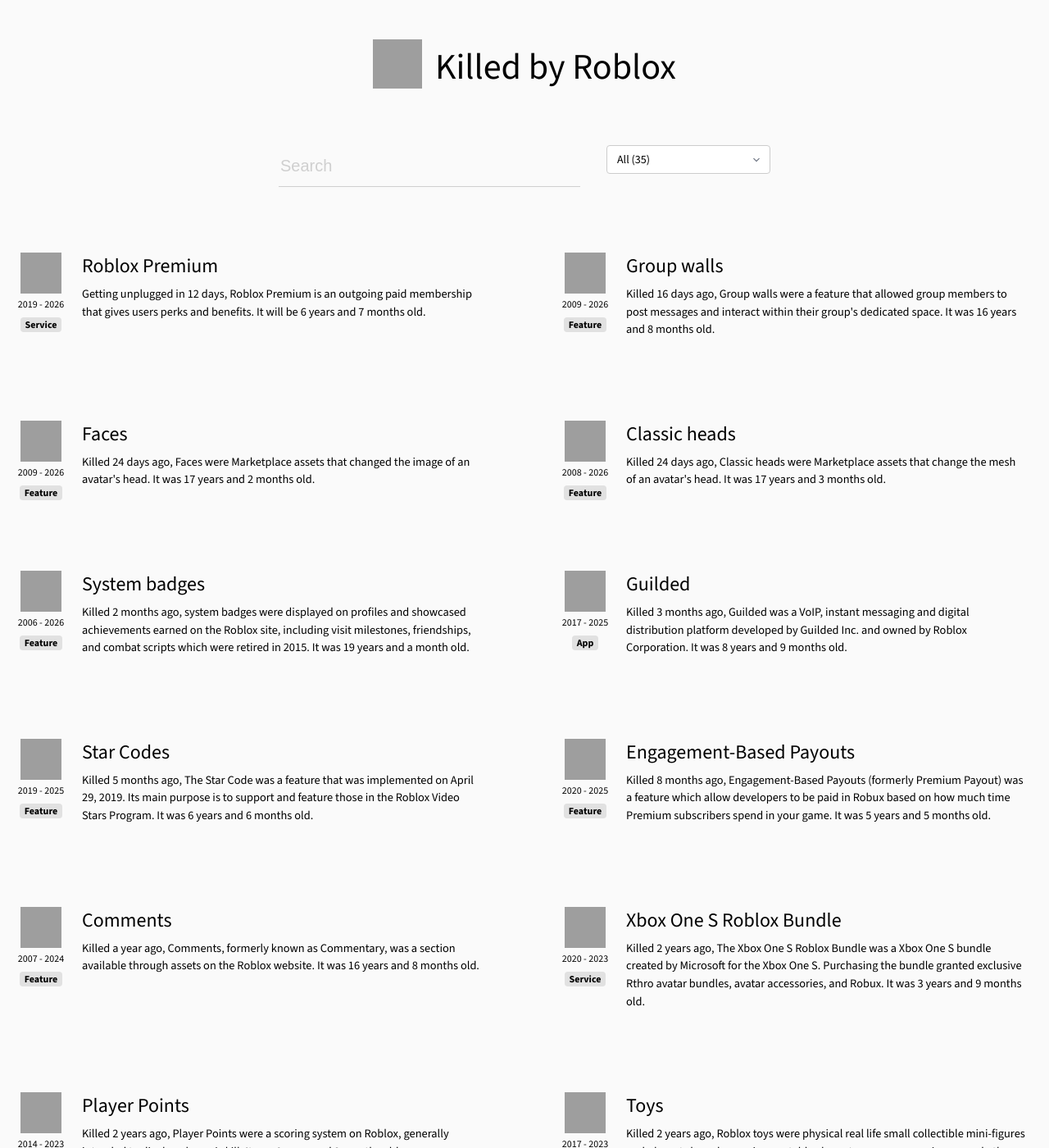
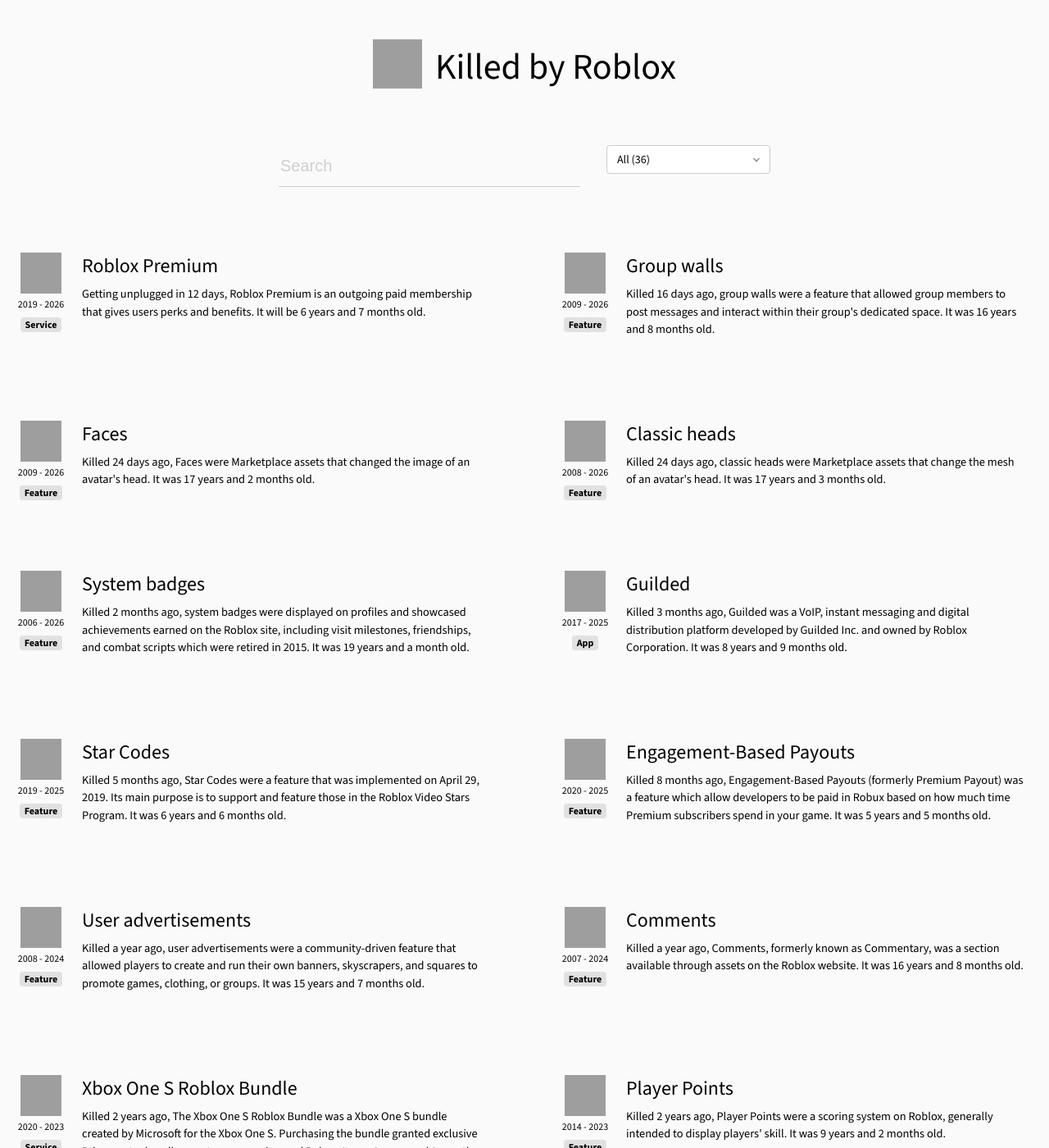
Before and after one commit to whostacking/killedbyroblox, a Jekyll site: the page built from index.html, in a window 1280 px wide and 1400 px high. Shown: the whole window at 82% size. Built offline with Jekyll 4.4.1, drawn with Linux system fonts in a browser that asks for light colours; some of the changed text lies outside the part shown; grey boxes are pictures that could not be loaded.

Commit message:
add User advertisements

```diff
--- a/_data/graveyard.json
+++ b/_data/graveyard.json
@@ -4,7 +4,7 @@
     "dateOpen": "2007-08-02",
     "dateClose": "2016-04-14",
     "link": "https://blog.haydz6.com/2016/03/saying-goodbye-to-tickets/",
-    "description": "A Ticket, also known as Tix for short, was a former Roblox currency alongside Robux, introduced on August 2, 2007.",
+    "description": "a Ticket, also known as Tix for short, was a former Roblox currency alongside Robux, introduced on August 2, 2007.",
     "type": "feature"
   },
   {
@@ -44,7 +44,7 @@
     "dateOpen": "2008-12-17",
     "dateClose": "2026-03-24",
     "link": "https://roblox.fandom.com/wiki/Classic_head",
-    "description": "Classic heads were Marketplace assets that change the mesh of an avatar's head.",
+    "description": "classic heads were Marketplace assets that change the mesh of an avatar's head.",
     "type": "feature"
   },
   {
@@ -68,7 +68,7 @@
     "dateOpen": "2019-04-29",
     "dateClose": "2025-10-24",
     "link": "https://roblox.fandom.com/wiki/Star_Code",
-    "description": "The Star Code was a feature that was implemented on April 29, 2019. Its main purpose is to support and feature those in the Roblox Video Stars Program.",
+    "description": "Star Codes were a feature that was implemented on April 29, 2019. Its main purpose is to support and feature those in the Roblox Video Stars Program.",
     "type": "feature"
   },
   {
@@ -76,7 +76,7 @@
     "dateOpen": "2009-07-29",
     "dateClose": "2026-04-01",
     "link": "https://devforum.roblox.com/t/forums-are-now-live-for-all-community-owners/3892463",
-    "description": "Group walls were a feature that allowed group members to post messages and interact within their group's dedicated space.",
+    "description": "group walls were a feature that allowed group members to post messages and interact within their group's dedicated space.",
     "type": "feature"
   },
   {
@@ -200,6 +200,14 @@
     "type": "feature"
   },
   {
+    "name": "User advertisements",
+    "dateOpen": "2008-11-21",
+    "dateClose": "2024-06-17",
+    "link": "https://devforum.roblox.com/t/sunsetting-user-ads-and-improvements-to-sponsored-experiences/3004673",
+    "description": "user advertisements  were a community-driven feature that allowed players to create and run their own banners, skyscrapers, and squares to promote games, clothing, or groups.",
+    "type": "feature"
+  },
+  {
     "name": "Forums",
     "dateOpen": "2004-06-30",
     "dateClose": "2017-12-04",
```
